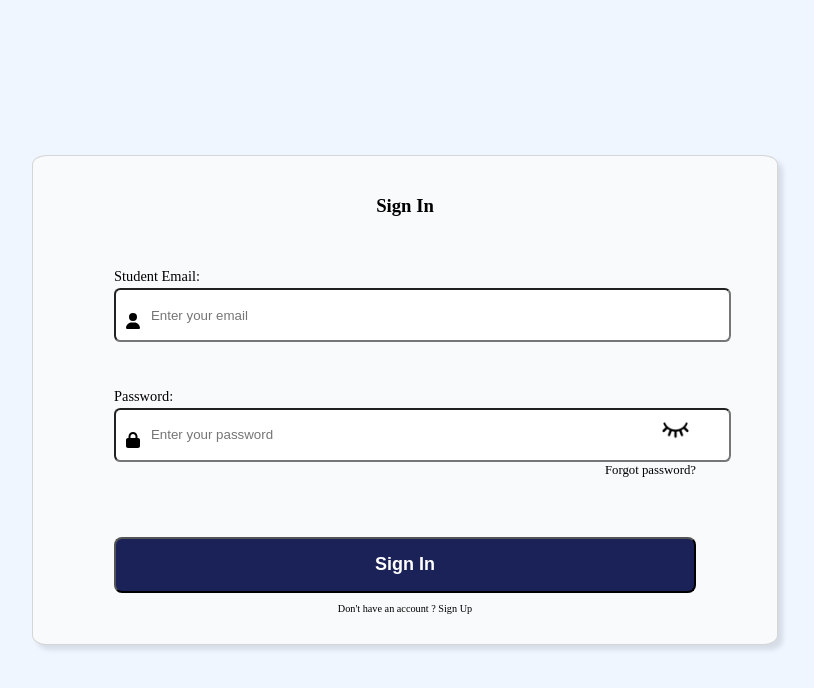
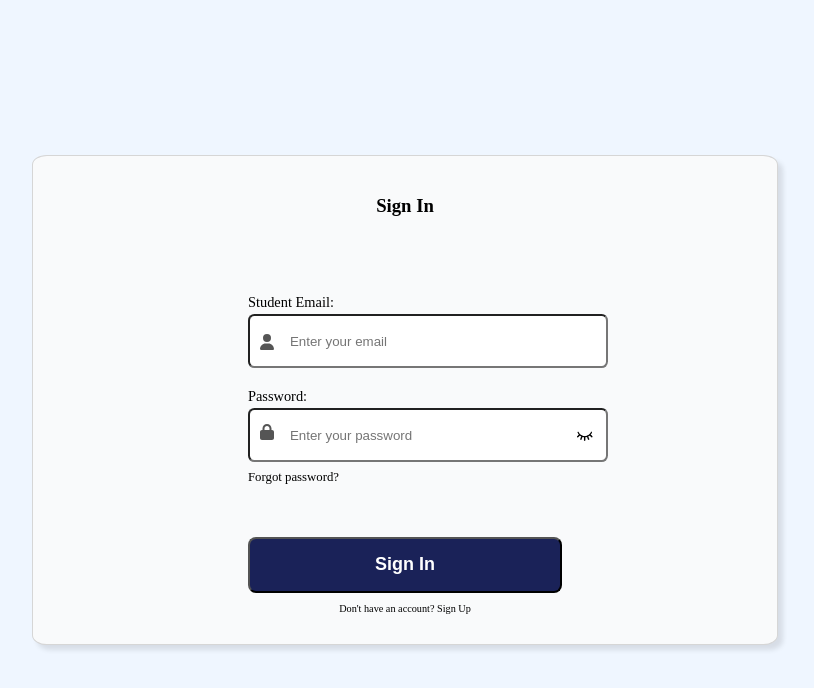
Before and after one commit to carlos45-dev/lending-platform, a React (Vite) app: page / in a window 1280 px wide. Shown: the top 688 px of the page, without its empty margins (235-1049 px from the left). Built offline with nearby package versions, Linux system fonts and the light colour scheme.

Commit message:
Lending-platform

```diff
--- a/src/pages/SignIn.jsx
+++ b/src/pages/SignIn.jsx
@@ -2,49 +2,66 @@ import '../styles/SignIn.css';
 import img from '../assets/favicon.ico';
 import eye from '../assets/eye.png';
 import eye2 from '../assets/eye2.png';
+
 import { FontAwesomeIcon } from '@fortawesome/react-fontawesome';
-import { faUser,faLock } from '@fortawesome/free-solid-svg-icons';
+import { faUser, faLock } from '@fortawesome/free-solid-svg-icons';
 
 import { useState } from 'react';
-function SignIn(){
 
-    // State to manage password visibility
-    const[showpassword, setShowPassword] = useState(false);
+function SignIn() {
+  const [showpassword, setShowPassword] = useState(false);
 
-    // Function to toggle password visibility
   const handlepasswordToggle = () => {
     setShowPassword(!showpassword);
-    }
+  };
 
-
- return(
+  return (
     <>
-      <img  className='logo' src={img} alt="UniFund Logo" />
+      <img className="logo" src={img} alt="UniFund Logo" />
       <div className="signin-container">
         <h3>Sign In</h3>
         <form>
-
           <div className="form-group">
             <label htmlFor="email">Student Email:</label>
-            <input type="email" id="email" name="email" required className='input' placeholder='Enter your email' />
-            <FontAwesomeIcon className='user' icon={faUser} />
+            <input
+              type="email"
+              id="email"
+              name="email"
+              required
+              className="input"
+              placeholder="Enter your email"
+            />
+            <FontAwesomeIcon className="input-icon" icon={faUser} />
           </div>
 
           <div className="form-group2">
             <label htmlFor="password">Password:</label>
-            <input type={showpassword ? "text" : "password"} id="password" name="password" className='input' required  placeholder='Enter your password'/>
-            <FontAwesomeIcon className='lock' icon={faLock} />
-            <span className='eye-container' onClick={handlepasswordToggle}>
-           <img className='eye' src={showpassword ? eye : eye2} alt="eye icon" />
+            <input
+              type={showpassword ? 'text' : 'password'}
+              id="password"
+              name="password"
+              className="input"
+              required
+              placeholder="Enter your password"
+            />
+            <FontAwesomeIcon className="input-icon2" icon={faLock} />
+            <span className="eye-container" onClick={handlepasswordToggle}>
+              <img className="eye" src={showpassword ? eye : eye2} alt="eye icon" />
             </span>
-            <a className='forgot' >Forgot password?</a>
+            <a className="forgot">Forgot password?</a>
           </div>
-        <button className='submit' type="submit">Sign In</button>
-        <p className='signup'>Don't have an account ? <a className='signup'>Sign Up</a></p>
+
+          <button className="submit" type="submit">
+            Sign In
+          </button>
+          <p className="signup">
+            Don't have an account? <a className="signup">Sign Up</a>
+          </p>
         </form>
       </div>
-    <p className='unifund'>UniFund</p>
+      <p className="unifund">UniFund</p>
     </>
- )
+  );
 }
-export default SignIn
+
+export default SignIn;
--- a/src/styles/SignIn.css
+++ b/src/styles/SignIn.css
@@ -13,20 +13,63 @@ body {
     align-items: center;
     font-family: 'Courier New', Courier, monospace sans-serif;
 }
+
 .signin-container {
     display: flex;
     flex-direction: column;
-    align-items:center;
+    align-items: center;
     justify-content: space-between;
     background-color: #F9FAFB;
     padding: 20px;
     width: 85vw;
     height: 95vw;
     border-radius: 2%;
-    border:1px solid hsl(0, 0%, 84%);
-    box-shadow: 5PX 5px 5px hsla(0, 0%, 0%, 0.1);
+    border: 1px solid hsl(0, 0%, 84%);
+    box-shadow: 5px 5px 5px hsla(0, 0%, 0%, 0.1);
 }
-.submit{
+
+.form-group, .form-group2 {
+    margin-bottom: 20px;
+    width: 100%;
+    position: relative;
+}
+
+.input {
+    width: 87%;
+    height: 4vh;
+    border-radius: 0.4rem;
+    padding-left: 2.5rem;
+}
+
+.input-icon {
+    position: absolute;
+    top: 65%;
+    left: 12px;
+    transform: translateY(-50%);
+    color: #555;
+}
+.input-icon2 {
+    position: absolute;
+    top: 45%;
+    left: 12px;
+    transform: translateY(-50%);
+    color: #555;
+}
+.eye-container {
+    position: absolute;
+    top: 50%;
+    right: 0%;
+    transform: translateY(-50%);
+    cursor: pointer;
+
+}
+
+.eye {
+    height: 20px;
+    width: 20px;
+}
+
+.submit {
     background-color: #1A2258;
     color: white;
     width: 100%;
@@ -35,128 +78,82 @@ body {
     font-weight: bold;
     font-size: large;
     margin-top: 20%;
+}
 
+label {
+    margin-bottom: 3px;
+    font-size: 0.9rem;
+    display: block;
 }
-.input{
-    width: 75vw;
-    height: 4vh;
-    border-radius:0.4rem;
-    padding-left: 9%;
-}
-.form-group{
-   margin-bottom: 20px;
-   display: flex;
-    flex-direction: column;
 
-}
-.form-group2{
-    display: flex;
-    flex-direction: column;
-     margin-top: 10%;
-}
-.forgot{
+.forgot {
     align-self: flex-end;
     font-size: 0.8rem;
-    margin-top: 2%;
+    margin-top: 8px;
+    display: inline-block;
 }
-label{
-    margin-bottom: 3px;
-    font-size: 0.9rem;
-}
-.logo{
+
+.logo {
     margin-bottom: 20%;
-    margin-left: 43%;
     height: 70px;
 }
-.unifund{
+
+.unifund {
     font-size: 1.5rem;
     font-weight: bold;
     text-align: center;
     margin-bottom: -15%;
     margin-top: 10%;
 }
-.signup{
+
+.signup {
     font-size: 0.64rem;
     text-align: center;
+}
 
-}
-.eye-container {
-    align-self: flex-end;
-    margin-top: -9.5%;
-
-}
-.eye{
-    height: 35px;
-}
-.user{
-    align-self: flex-start;
-    margin-top: -8%;
-    margin-left: 2%;
-
-}
-.lock{
-    align-self: flex-start;
-    margin-top: -8%;
-    margin-left: 2%;
-}
 @media (min-width: 768px) {
     .signin-container {
-        padding: 20px;
         width: 85vw;
         height: 70vw;
-        border-radius: 2%;
+    }
+
+    .input {
+        height: 5vh;
+    }
+
+    .eye {
+        height: 24px;
+        width: 24px;
+    }
 }
-.eye-container {
-    align-self: flex-end;
-    margin-top: -7%;
-}
-.eye{
-    height: 40px;
-}
-}
+
 @media (min-width: 1024px) {
     .signin-container {
         width: 55vw;
         height: 35vw;
     }
-    .submit{
-    background-color: #1A2258;
-    color: white;
-    width: 100%;
-    border-radius: 0.5rem;
-    height: 5vh;
-    font-weight: bold;
-    font-size: large;
-    margin-top: 20%;
+
+    .input {
+        width: 100%;
+        height: 6vh;
+        padding-left: 2.5rem;
+    }
+
+    .submit {
+        height: 7vh;
+        margin-top: 10%;
+    }
+
+    .unifund,
+    .logo {
+        display: none;
+    }
+    .eye-container {
+    position: absolute;
+    top: 50%;
+    right: -11%;
+    transform: translateY(-50%);
+    cursor: pointer;
 
 }
-.input{
-    width: 45vw;
-    height: 6vh;
-    border-radius:0.4rem;
-    padding-left: 6%;
 }
-.submit{
-    border-radius: 0.5rem;
-    height: 7vh;
-    font-weight: bold;
-    font-size: large;
-    margin-top: 10%;
-}
-.unifund{
-    display: none;
-}
-.logo{
-    display: none;
-}
-.user{
-    align-self: flex-start;
-    margin-top: -5%;
-    margin-left: 2%;
-}
-.lock{
-    align-self: flex-start;
-    margin-top: -5%;
-    margin-left: 2%;
-}
-}
```
Lines whose indentation alone changed are shown as unchanged.
